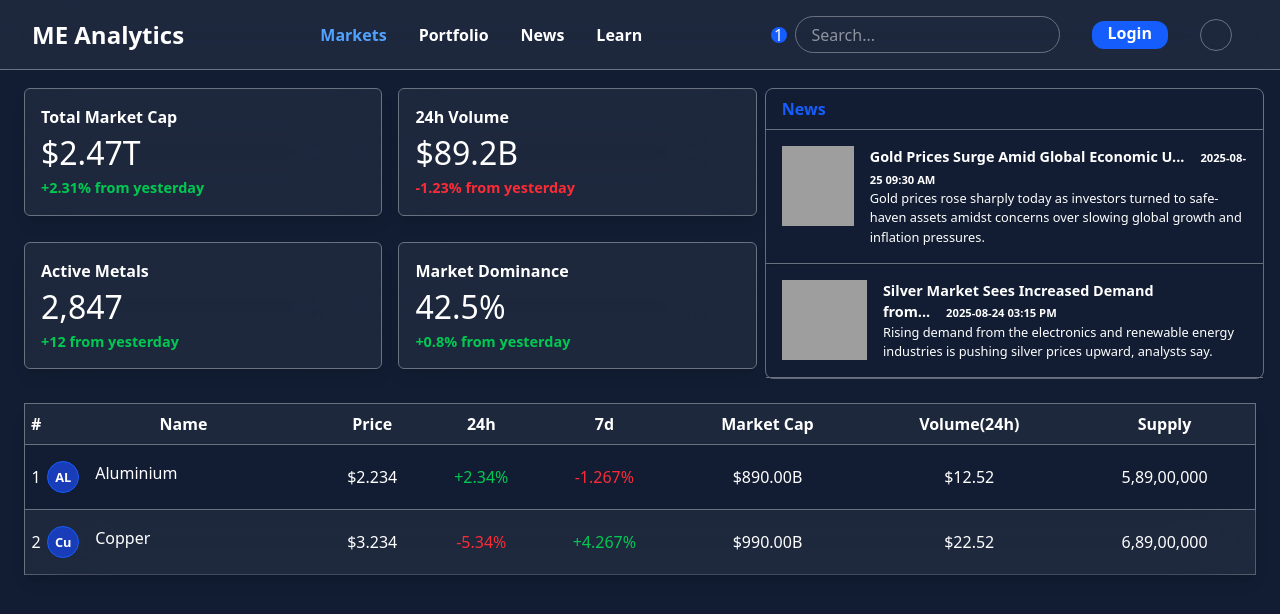
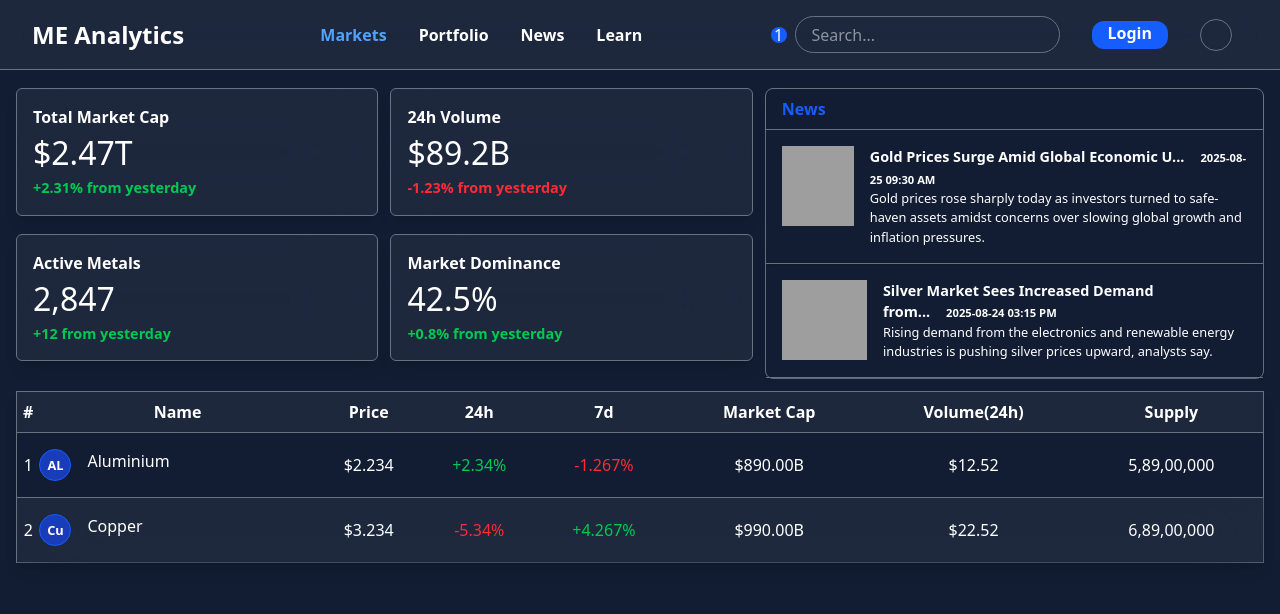
Before and after one commit to spaithane9172/ME-Analytics, a Next.js app: page / in a window 1280 px wide. Shown: the top 614 px of the page. Built offline with nearby package versions, Linux system fonts and the light colour scheme; grey boxes are pictures that could not be loaded; some icons are missing.

Commit message:
some ui changes

```diff
--- /dev/null
+++ b/src/app/metalDetails/[id]/page.js
@@ -0,0 +1,15 @@
+import { MetalTableData } from "@/data/MetalTableData";
+
+const page = async ({ params }) => {
+  const { id } = await params;
+  return (
+    <div className="pt-[5rem] text-white px-[1rem]">
+      <div className="bg-white/5 backdrop-blur-2xl w-1/2">
+        <h1>Gold</h1>
+      </div>
+      <div className="w-1/2"> chart</div>
+    </div>
+  );
+};
+
+export default page;
--- a/src/app/page.js
+++ b/src/app/page.js
@@ -8,13 +8,13 @@ import { tableHeader, MetalTableData } from "@/data/MetalTableData";
 export default function Home() {
   return (
     <div className="darkBg w-[100vw] h-[100vh] px-[1rem] pt-[5rem]">
-      <div className="flex">
+      <div className="flex mt-2">
         <div className="flex w-[60vw] flex-wrap">
           {MarketCapDetails.map((details) => {
             return <Card key={details.title} details={details} />;
           })}
         </div>
-        <div className="w-[40vw] my-[0.5rem] ">
+        <div className="w-[40vw]">
           <div className="border-[1px] border-gray-500 rounded-lg">
             <div className="border-b-[1px] border-gray-500 py-[0.5rem]">
               <h1 className="text-blue-600 font-semibold px-[1rem]">News</h1>
@@ -29,7 +29,7 @@ export default function Home() {
           </div>
         </div>
       </div>
-      <div className="px-[0.5rem]">
+      <div className="">
         <Table header={tableHeader} data={MetalTableData} />
       </div>
     </div>
--- a/src/components/Card.jsx
+++ b/src/components/Card.jsx
@@ -1,7 +1,10 @@
+"use client";
+import { motion } from "framer-motion";
+
 const Card = ({ details }) => {
   return (
-    <div className="w-1/2">
-      <div className="border-[1px] border-gray-500 shadow-lg rounded-md px-[1rem] py-[1rem] mx-[0.5rem] my-[0.5rem] bg-white/5 backdrop-blur-2xl z-1">
+    <motion.div whileHover={{ scale: 1.01 }} className="w-1/2">
+      <div className="border-[1px] border-gray-500 shadow-lg rounded-md px-[1rem] py-[1rem] mr-3 mb-3 bg-white/5 backdrop-blur-2xl z-1">
         <div className="flex justify-between">
           <h1 className="font-semibold">{details.title}</h1>
           <i className={`${details.icon}`}></i>
@@ -17,7 +20,7 @@ const Card = ({ details }) => {
           {details.subText}
         </div>
       </div>
-    </div>
+    </motion.div>
   );
 };
 
--- a/src/components/Navbar.jsx
+++ b/src/components/Navbar.jsx
@@ -3,10 +3,24 @@ import { navLinks } from "@/data/NavLinks";
 import { motion } from "framer-motion";
 import Link from "next/link";
 import UserAuthentication from "@/components/UserAuthentication";
-import { useState } from "react";
-
+import { useEffect, useRef, useState } from "react";
+import { profileIconData } from "@/data/ProifleIconData";
 const Navbar = () => {
   const [isAuthenticationOpen, setIsAuthenticationOpen] = useState(false);
+  const [isProfileMenuOpen, setIsProfileMenuOpen] = useState(false);
+  const profileMenuRef = useRef(null);
+  useEffect(() => {
+    const close = (e) => {
+      if (
+        profileMenuRef.current &&
+        !profileMenuRef.current.contains(e.target)
+      ) {
+        setIsProfileMenuOpen(false);
+      }
+    };
+    document.addEventListener("mousedown", close);
+    return () => document.removeEventListener("mousedown", close);
+  }, []);
   return (
     <>
       <nav className="px-[1rem] py-[1rem] border-b-[1px] border-gray-500 flex items-center justify-between fixed w-full bg-white/5 backdrop-blur-2xl z-50">
@@ -66,12 +80,34 @@ const Navbar = () => {
             >
               Login
             </motion.button>
-            <motion.div
-              whileHover={{ scale: 1.05 }}
-              className="rounded-full mx-[1rem] border-[1px] border-gray-500 w-[2rem] h-[2rem] flex justify-center items-center cursor-pointer"
-            >
-              <i className="fa-solid fa-user text-[1.2rem]"></i>
-            </motion.div>
+            <div className="relative">
+              <motion.button
+                onClick={() => {
+                  setIsProfileMenuOpen(true);
+                }}
+                whileHover={{ scale: 1.05 }}
+                className="rounded-full mx-[1rem] border-[1px] border-gray-500 w-[2rem] h-[2rem] flex justify-center items-center cursor-pointer"
+              >
+                <i className="fa-solid fa-user text-[1.2rem]"></i>
+              </motion.button>
+              {isProfileMenuOpen && (
+                <div ref={profileMenuRef} className="absolute top-13 right-0">
+                  <ul className="w-[20vw] darkBg border-[2px] border-gray-500 rounded-sm shadow-lg">
+                    {profileIconData.map((item) => {
+                      return (
+                        <li
+                          key={item.text}
+                          className="px-[1rem] py-[0.7rem] border-b-[1px] border-gray-500 cursor-pointer hover:bg-gray-900 hover:rounded-lg"
+                        >
+                          <i className={`${item.icon} mr-3`}></i>
+                          {item.text}
+                        </li>
+                      );
+                    })}
+                  </ul>
+                </div>
+              )}
+            </div>
           </div>
         </div>
       </nav>
--- a/src/components/Table.jsx
+++ b/src/components/Table.jsx
@@ -1,8 +1,9 @@
 "use client";
 import { motion } from "framer-motion";
+import Link from "next/link";
 const Table = ({ header, data }) => {
   return (
-    <div className="w-full h-[5rem] mt-[1rem]">
+    <div className="w-full h-[5rem] mt-3">
       <table className="border-[1px] border-gray-500 rounded-md shadow-lg w-full">
         <thead className="sticky border-b-[1px] border-gray-500 bg-white/5 backdrop-blur-2x">
           <tr>
@@ -23,14 +24,17 @@ const Table = ({ header, data }) => {
                 key={indx}
                 className={`border-b-[1px] border-gray-500 ${
                   indx % 2 === 1 ? "bg-white/5 backdrop-blur-2xl" : "darkBg"
-                }`}
+                } cursor-pointer`}
               >
                 <td className="text-center py-[1rem]">{metal.id}</td>
                 <td className="text-center py-[1rem] flex">
-                  <div className="flex justify-center items-center font-semibold border-[1px] border-blue-600 bg-blue-800  backdrop-blur-2xl w-[2rem] h-[2rem] rounded-full text-[0.8rem] mr-[1rem]">
-                    {metal.chem}
-                  </div>
-                  {metal.name}
+                  <Link href={"/metalDetails/" + indx} className="flex">
+                    {" "}
+                    <div className="flex justify-center items-center font-semibold border-[1px] border-blue-600 bg-blue-800  backdrop-blur-2xl w-[2rem] h-[2rem] rounded-full text-[0.8rem] mr-[1rem]">
+                      {metal.chem}
+                    </div>
+                    {metal.name}
+                  </Link>
                 </td>
                 <td className="text-center py-[1rem]">{metal.price}</td>
                 <td
--- /dev/null
+++ b/src/data/ProifleIconData.js
@@ -0,0 +1,12 @@
+export const profileIconData = [
+  { text: "Profile", icon: "fa-solid fa-user" },
+  { text: "Portfolio", icon: "fa-solid fa-briefcase" },
+  { text: "Watchlist", icon: "fa-solid fa-table-list" },
+  { text: "Settings", icon: "fa-solid fa-gear" },
+  {
+    text: `Help
+& Support`,
+    icon: "fa-solid fa-headset",
+  },
+  { text: "Logout", icon: "fa-solid fa-right-from-bracket" },
+];
```
